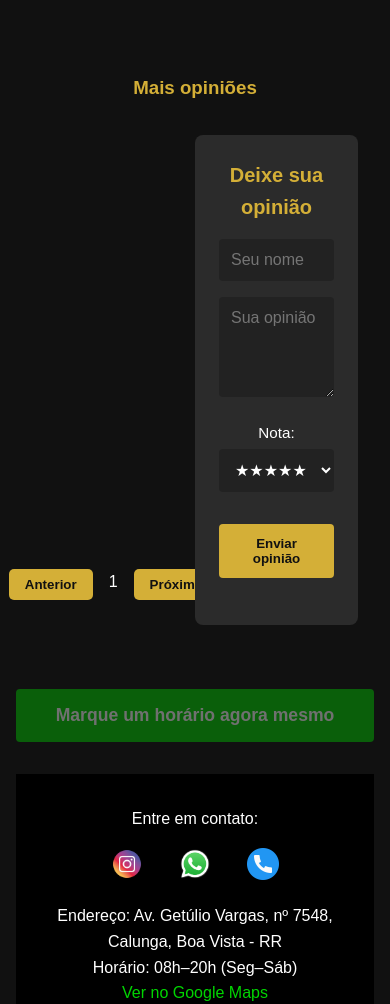
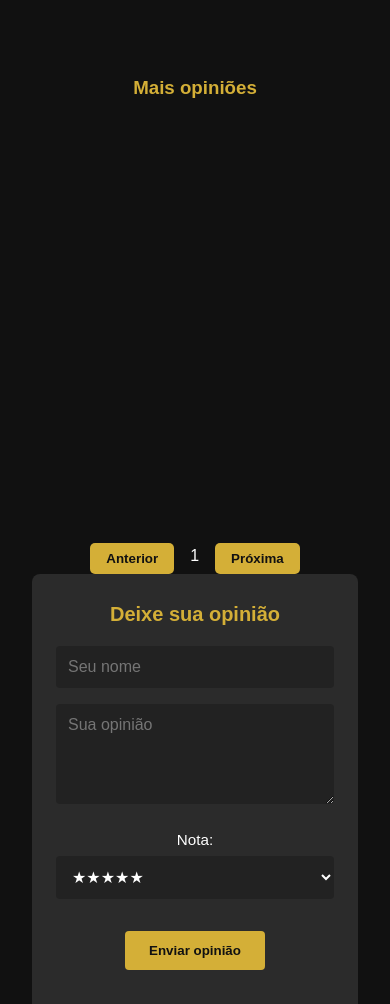
Before and after one commit to WelderBM/jl_skull_barber_site, a plain HTML site: page index.html in a window 390 px wide. Shown: the part 3760-4764 px from the top of the page. Drawn offline with Linux system fonts and the light colour scheme; no server answers.

Commit message:
Update styles.css

```diff
--- a/styles.css
+++ b/styles.css
@@ -781,6 +781,9 @@ wizard-next:not(:disabled):hover,
 
 /* Responsive */
 @media (max-width: 768px) {
+  .avaliacoes-verticais > div {
+    flex-direction: column;
+  }
   main { padding: 0 1rem; }
   .nav-links { display:none; position:absolute; top:80px; right:0; background:#000; flex-direction:column; width:100%; padding:1rem; }
   .nav-links.active { display:flex; }
```
